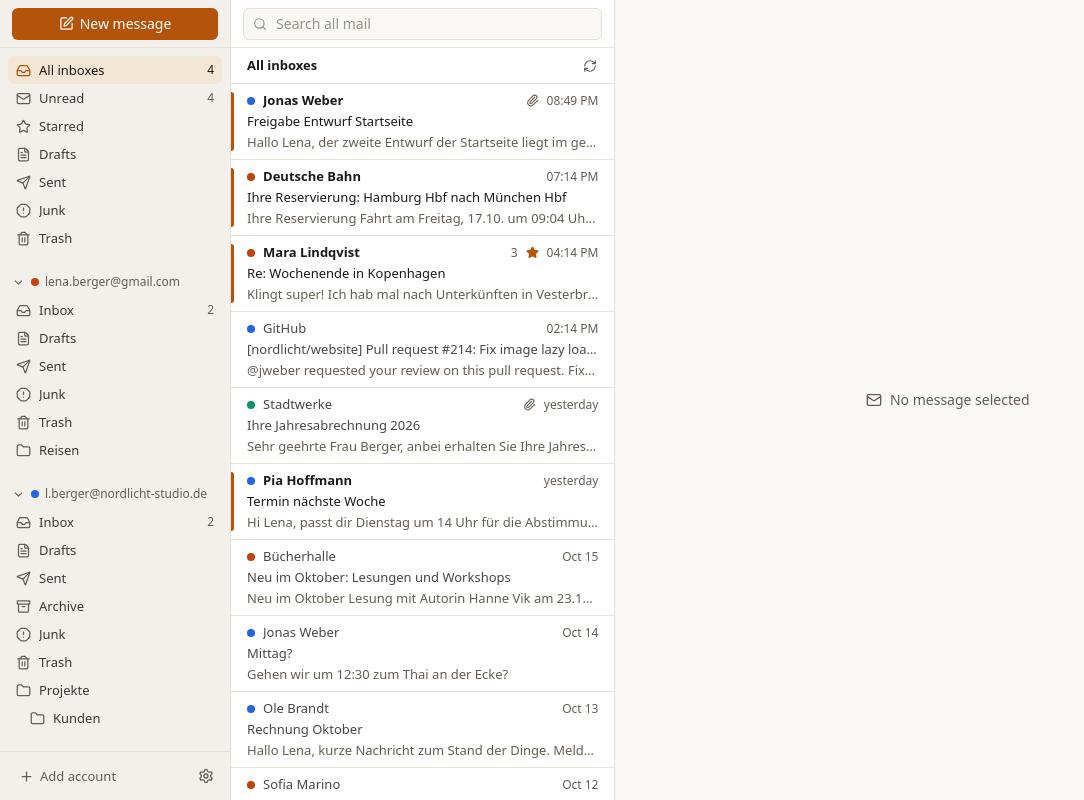
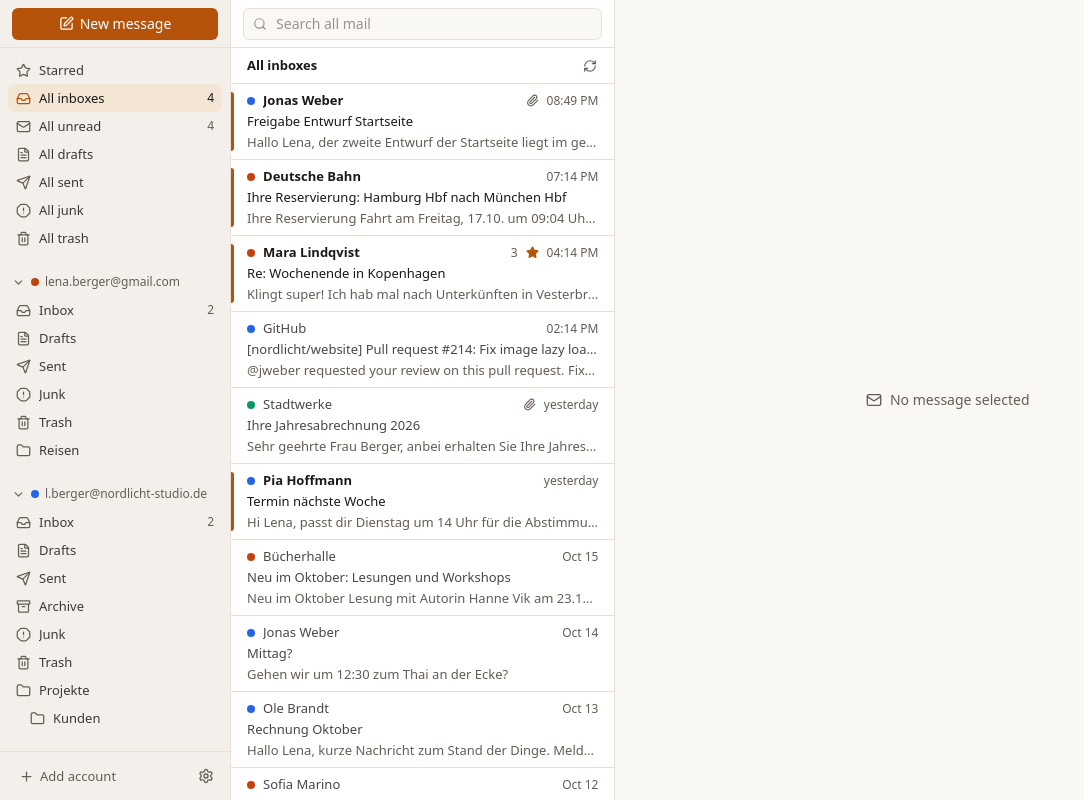
Before and after one commit to mkj777/redpanda, a React (Vite) app: page / in a window 1280 px wide. Shown: the whole page, without its empty margins (0-1084 px from the left). Built offline with nearby package versions, Linux system fonts and the light colour scheme.

Commit message:
Label the unified views with All and move Starred to the top

```diff
--- a/src/components/Sidebar.tsx
+++ b/src/components/Sidebar.tsx
@@ -139,9 +139,9 @@ export function Sidebar({ collapsed }: { collapsed: boolean }) {
   };
 
   const unifiedRows: { view: View; icon: LucideIcon; label: string; count: number; hide?: boolean }[] = [
+    { view: { kind: "unified", which: "starred" }, icon: Star, label: t("nav.starred"), count: 0 },
     { view: { kind: "unified", which: "inbox" }, icon: Inbox, label: t("nav.allInboxes"), count: unified.inboxUnread },
     { view: { kind: "unified", which: "unread" }, icon: Mail, label: t("nav.unread"), count: unified.unread },
-    { view: { kind: "unified", which: "starred" }, icon: Star, label: t("nav.starred"), count: 0 },
     { view: { kind: "drafts" }, icon: FileText, label: t("nav.drafts"), count: unified.drafts },
     { view: { kind: "unified", which: "sent" }, icon: Send, label: t("nav.allSent"), count: 0 },
     { view: { kind: "unified", which: "junk" }, icon: OctagonAlert, label: t("nav.allJunk"), count: 0 },
--- a/src/i18n/de.json
+++ b/src/i18n/de.json
@@ -11,12 +11,12 @@
     "label": "Ordner",
     "compose": "Neue Nachricht",
     "allInboxes": "Alle Posteingänge",
-    "unread": "Ungelesen",
+    "unread": "Alle ungelesenen",
     "starred": "Markiert",
-    "drafts": "Entwürfe",
-    "allSent": "Gesendet",
-    "allJunk": "Spam",
-    "allTrash": "Papierkorb",
+    "drafts": "Alle Entwürfe",
+    "allSent": "Alle gesendeten",
+    "allJunk": "Alle Spam-Mails",
+    "allTrash": "Alle Papierkörbe",
     "addAccount": "Konto hinzufügen",
     "settings": "Einstellungen"
   },
--- a/src/i18n/en.json
+++ b/src/i18n/en.json
@@ -11,12 +11,12 @@
     "label": "Folders",
     "compose": "New message",
     "allInboxes": "All inboxes",
-    "unread": "Unread",
+    "unread": "All unread",
     "starred": "Starred",
-    "drafts": "Drafts",
-    "allSent": "Sent",
-    "allJunk": "Junk",
-    "allTrash": "Trash",
+    "drafts": "All drafts",
+    "allSent": "All sent",
+    "allJunk": "All junk",
+    "allTrash": "All trash",
     "addAccount": "Add account",
     "settings": "Settings"
   },
```
